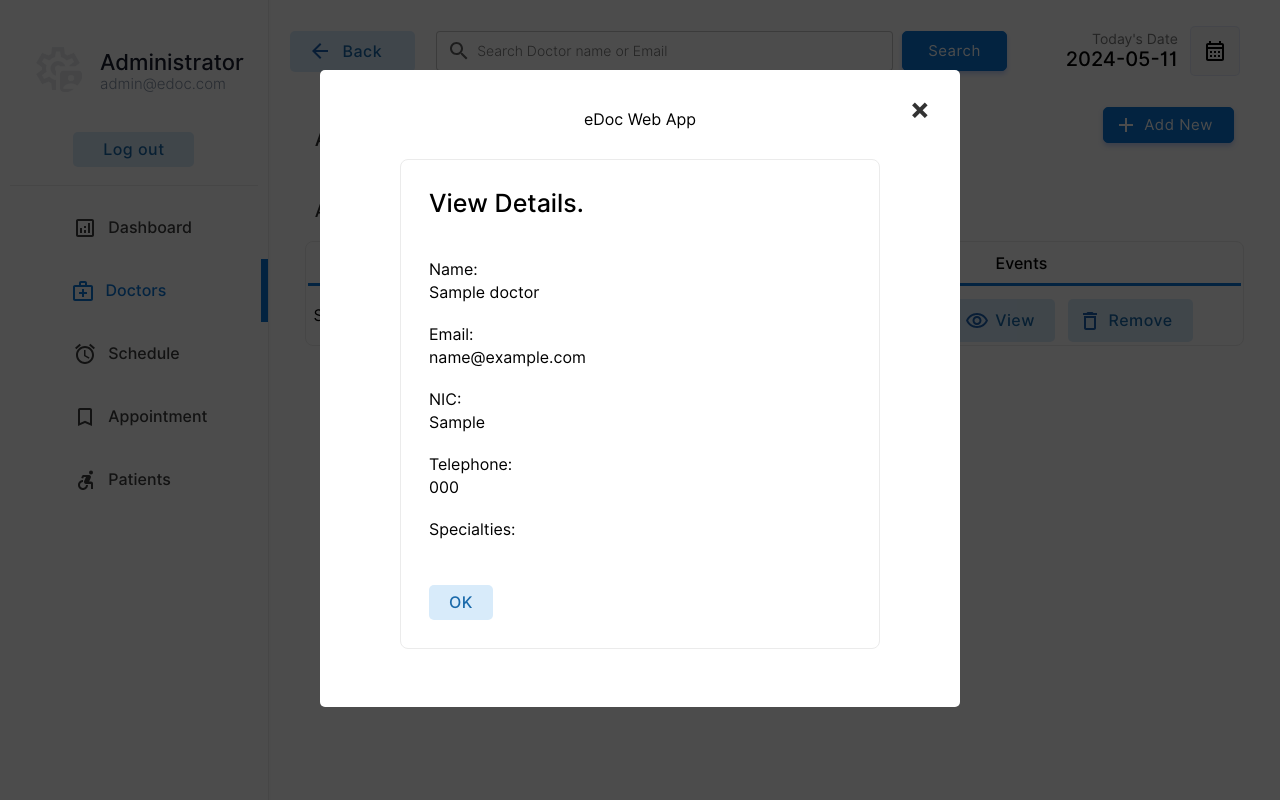
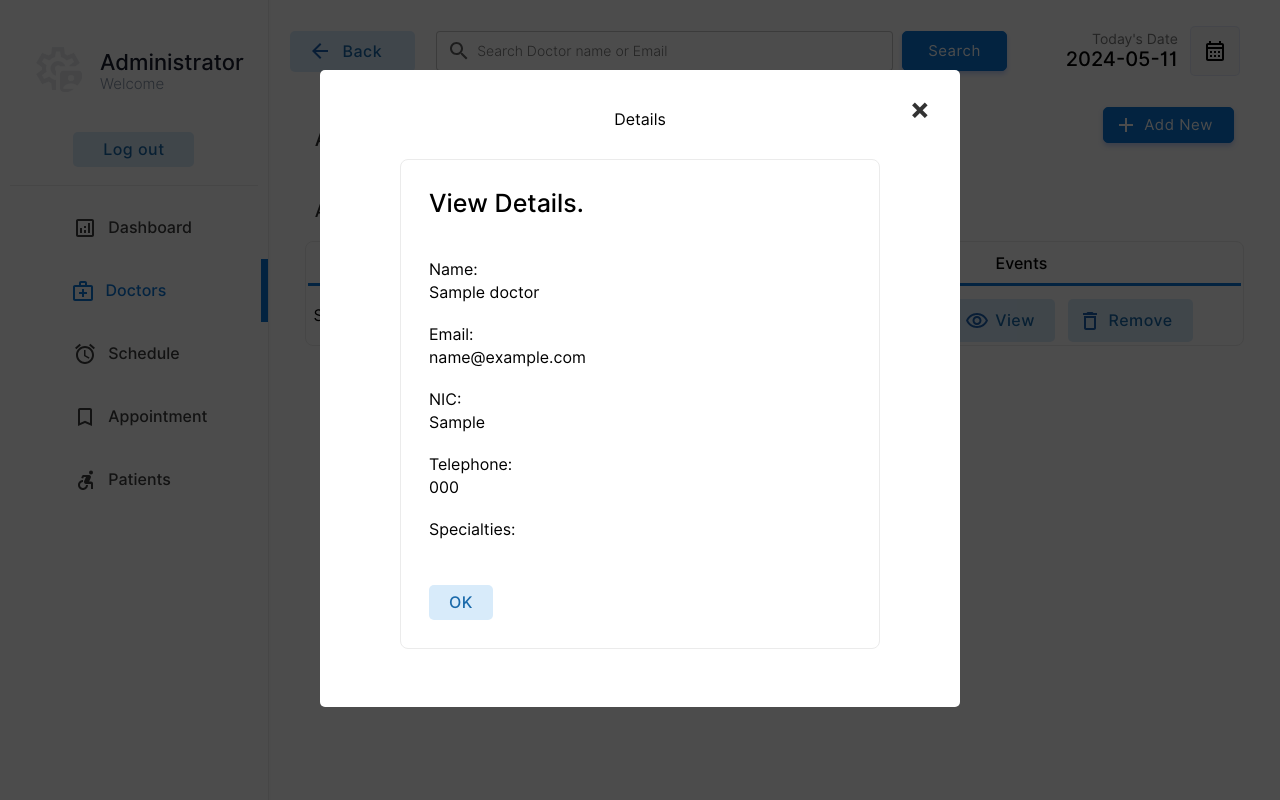
Before and after one commit to tandon1999/PHP_Doctor, a PHP site: page /doctor/doctors.php?action=view&id=1 in a window 1280 px wide. Run offline with PHP 8.4, Linux system fonts and the light colour scheme; the visitor is signed in with stand-in values (Sample User, id 1); tables that the repository leaves empty or names only in its code hold one stand-in row (values such as "Sample post"); data that the repository does not hold is empty.

Commit message:
image
image

```diff
--- a/admin/index.php
+++ b/admin/index.php
@@ -57,7 +57,7 @@
                                 </td>
                                 <td style="padding:0px;margin:0px;">
                                     <p class="profile-title">Administrator</p>
-                                    <p class="profile-subtitle">Welcome</p>
+                                    <p class="profile-subtitle"><?php echo substr($aemail, 0, 22)  ?></p>
                                 </td>
                             </tr>
                             <tr>
--- a/doctor/doctors.php
+++ b/doctor/doctors.php
@@ -55,7 +55,7 @@
                                 </td>
                                 <td style="padding:0px;margin:0px;">
                                     <p class="profile-title">Administrator</p>
-                                    <p class="profile-subtitle">admin@edoc.com</p>
+                                    <p class="profile-subtitle">Welcome</p>
                                 </td>
                             </tr>
                             <tr>
@@ -323,7 +323,7 @@
                         <h2></h2>
                         <a class="close" href="doctors.php">&times;</a>
                         <div class="content">
-                            eDoc Web App<br>
+                            Details<br>
 
                         </div>
                         <div style="display: flex;justify-content: center;">
```
Also changed, not shown: img/b8.jpg.
